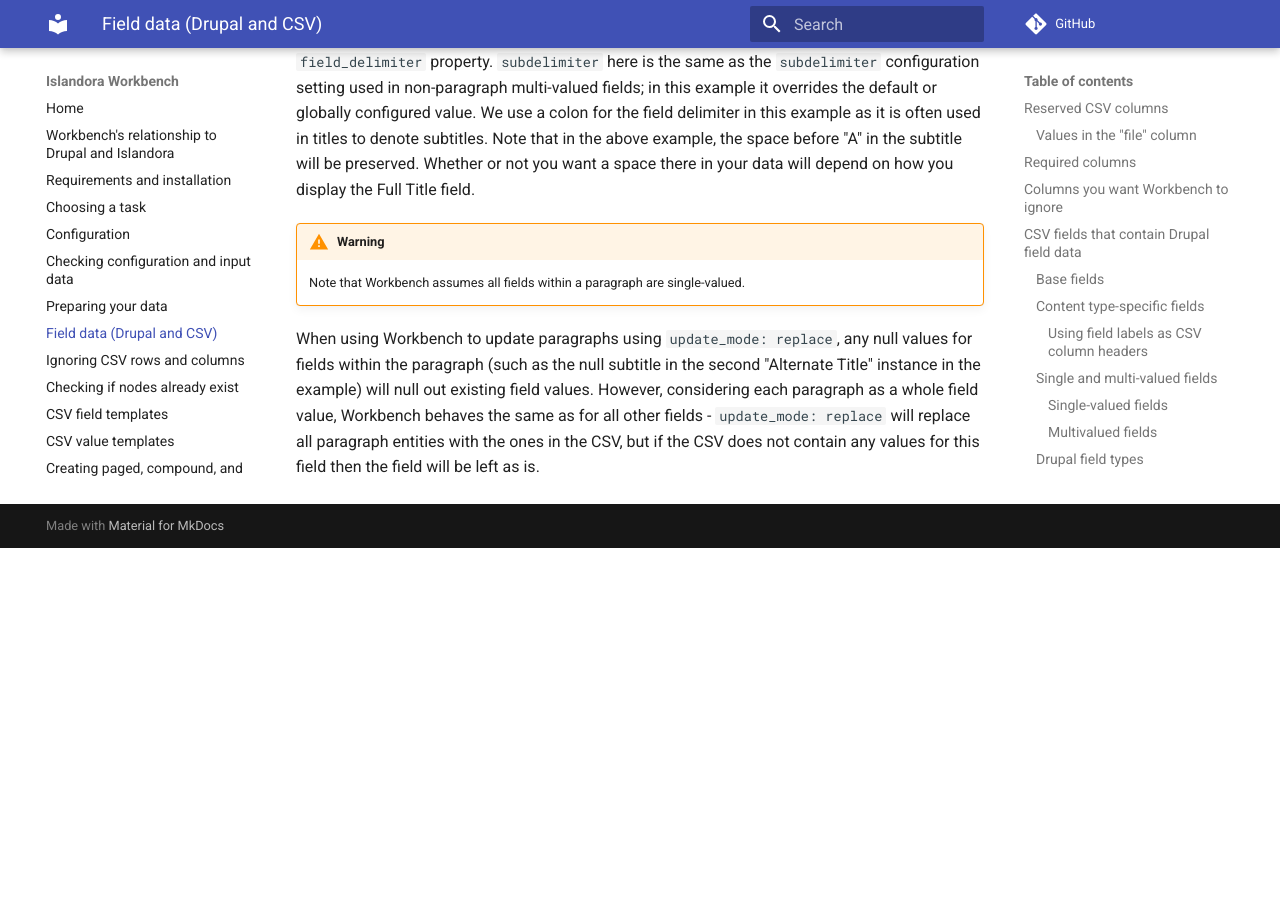
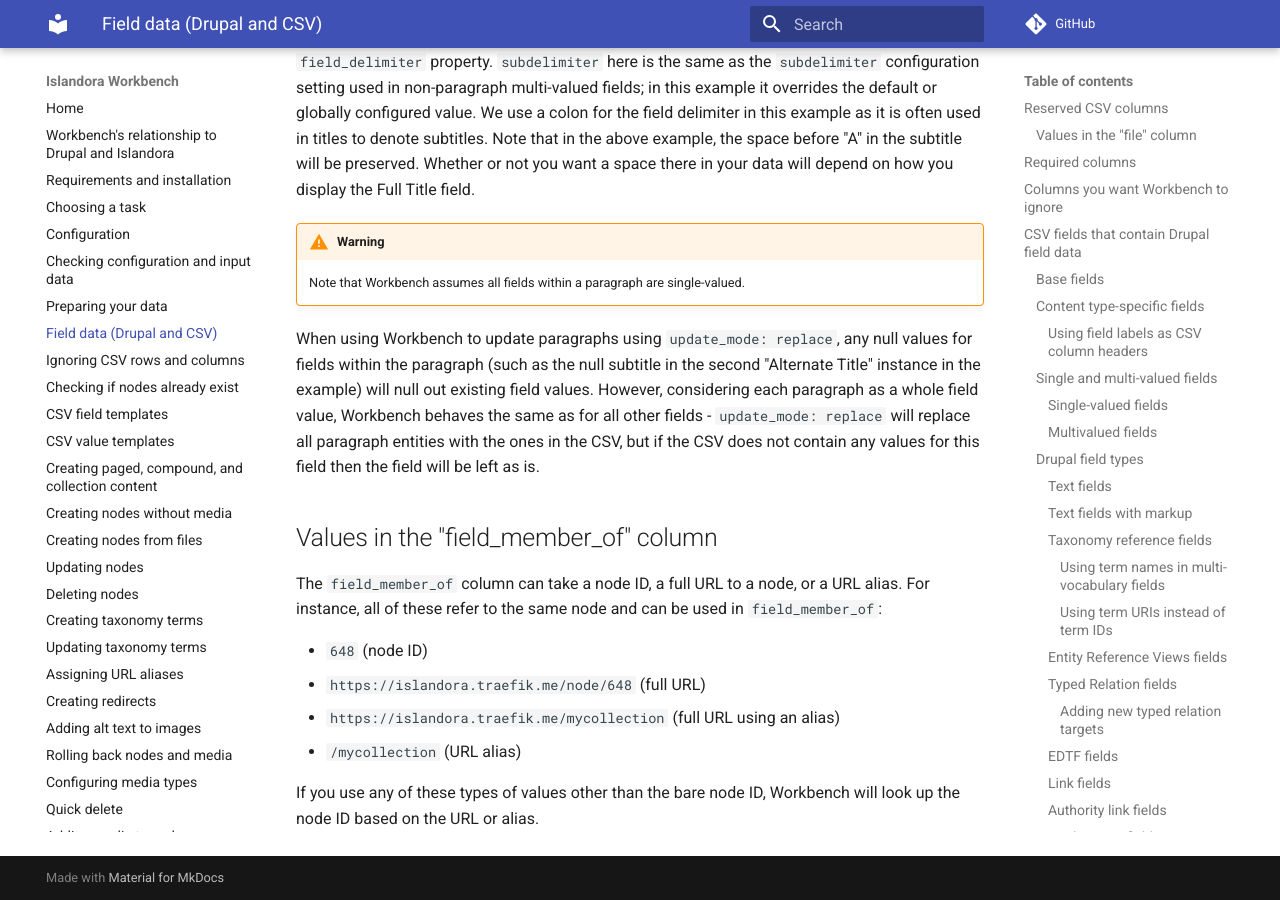
Before and after one commit to mjordan/islandora_workbench_docs, an MkDocs documentation site: the page built from docs/fields.md, in a window 1280 px wide and 900 px high, scrolled down 25207 px. Built offline with MkDocs 1.6.1 and Material for MkDocs 9.7.7, drawn with Linux system fonts in a browser that asks for light colours; comment, search, counter and statistics services are not loaded; before the commit the page ends 25755 px from its top, so only the background shows below that.

Commit message:
Added docs for https://github.com/mjordan/islandora_workbench/issues/795.

```diff
--- a/docs/fields.md
+++ b/docs/fields.md
@@ -49,6 +49,7 @@
 * Workbench downloads files identified by URLs and saves them in the directory named in `temp_dir` before processing them further; within this directory, each file is saved in a subdirectory named after the value in the row's `id_field` field. It does not delete the files from these locations after they have been ingested into Islandora unless the `delete_tmp_upload` configuration option is set to `true`.
 * Files identified by URLs must be accessible to the Workbench script, which means they must not require a username/password; however, they can be protected by a firewall, etc. as long as the computer running Workbench is allowed to retrieve the files without authenticating.
 * Currently Workbench requires that the URLs point directly to a file or a service that generates a file, and not a wrapper page or other indirect route to the file.
+
 
 ## Required columns
 
@@ -628,3 +629,15 @@
     Note that Workbench assumes all fields within a paragraph are single-valued.
 
 When using Workbench to update paragraphs using `update_mode: replace`, any null values for fields within the paragraph (such as the null subtitle in the second "Alternate Title" instance in the example) will null out existing field values. However, considering each paragraph as a whole field value, Workbench behaves the same as for all other fields - `update_mode: replace` will replace all paragraph entities with the ones in the CSV, but if the CSV does not contain any values for this field then the field will be left as is.
+
+
+## Values in the "field_member_of" column
+
+The `field_member_of` column can take a node ID, a full URL to a node, or a URL alias. For instance, all of these refer to the same node and can be used in `field_member_of`:
+
+- `648` (node ID)
+- `https://islandora.traefik.me/node/648` (full URL)
+- `https://islandora.traefik.me/mycollection` (full URL using an alias)
+- `/mycollection` (URL alias)
+
+If you use any of these types of values other than the bare node ID, Workbench will look up the node ID based on the URL or alias.
```
Also changed, not shown: docs/changelog.md (+2 -0 lines).
